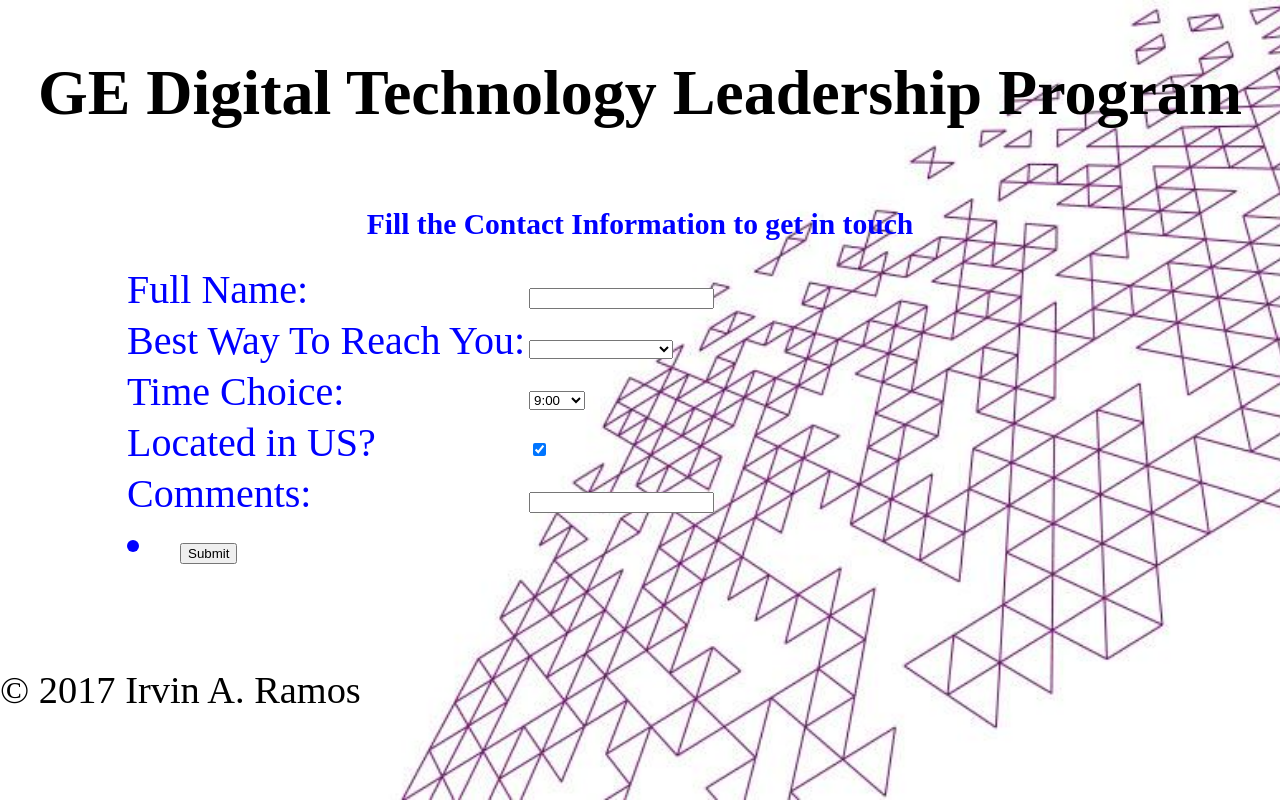
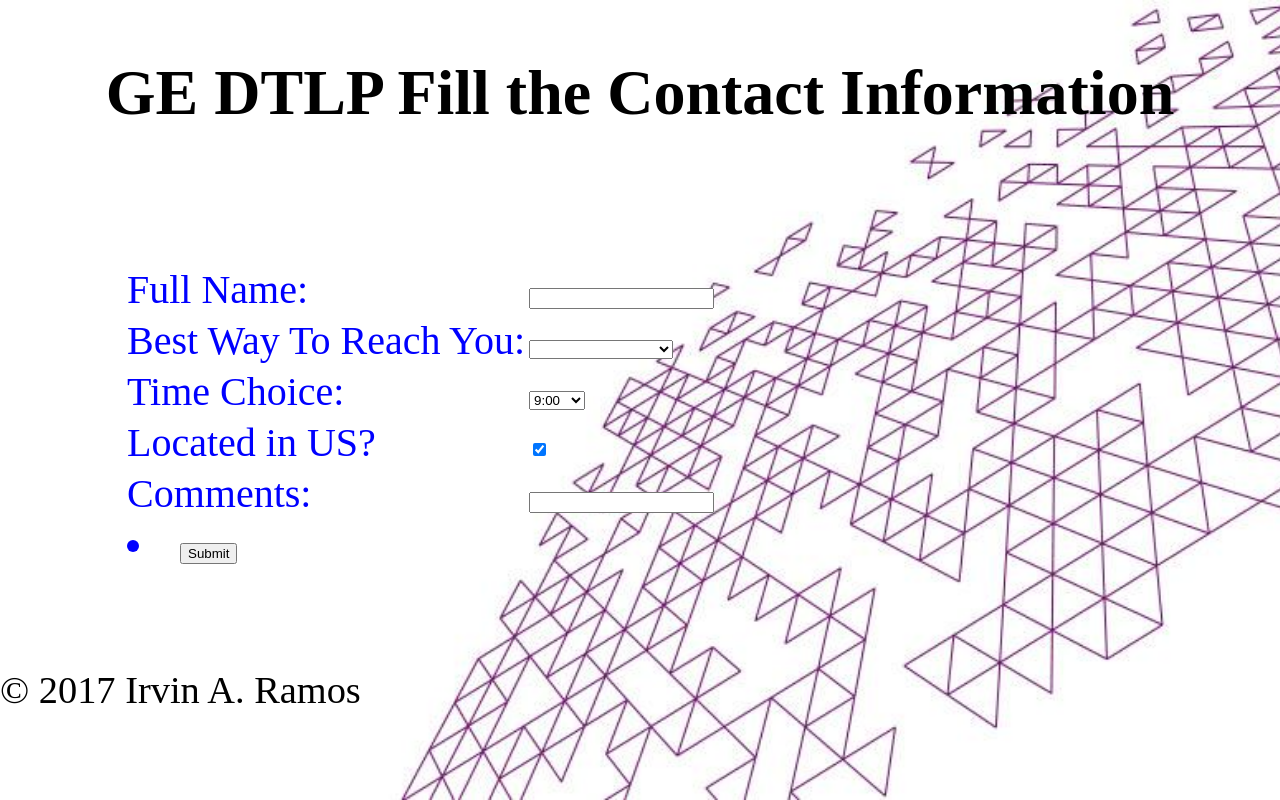
Before and after one commit to irsv10/MobileDev1, a plain HTML site: page Contact.html in a window 1280 px wide. Drawn offline with Linux system fonts and the light colour scheme.

Commit message:
Update Contact.html

```diff
--- a/Contact.html
+++ b/Contact.html
@@ -417,7 +417,7 @@
 
 	<!--Main Title of Site OK-->
 	<div class="header">
-	<h1>GE Digital Technology Leadership Program</h1>
+	<h1>GE DTLP Fill the Contact Information</h1>
 	</div>
 
 
@@ -524,7 +524,7 @@
 			-->
 	<!--Secondary Title of Site OK-->
 	<div class="header">
-	<h3>Fill the Contact Information to get in touch</h3>
+	<!--<h3>Fill the Contact Information to get in touch</h3>-->
 	</br>
 	</br>
 	</br>
```
